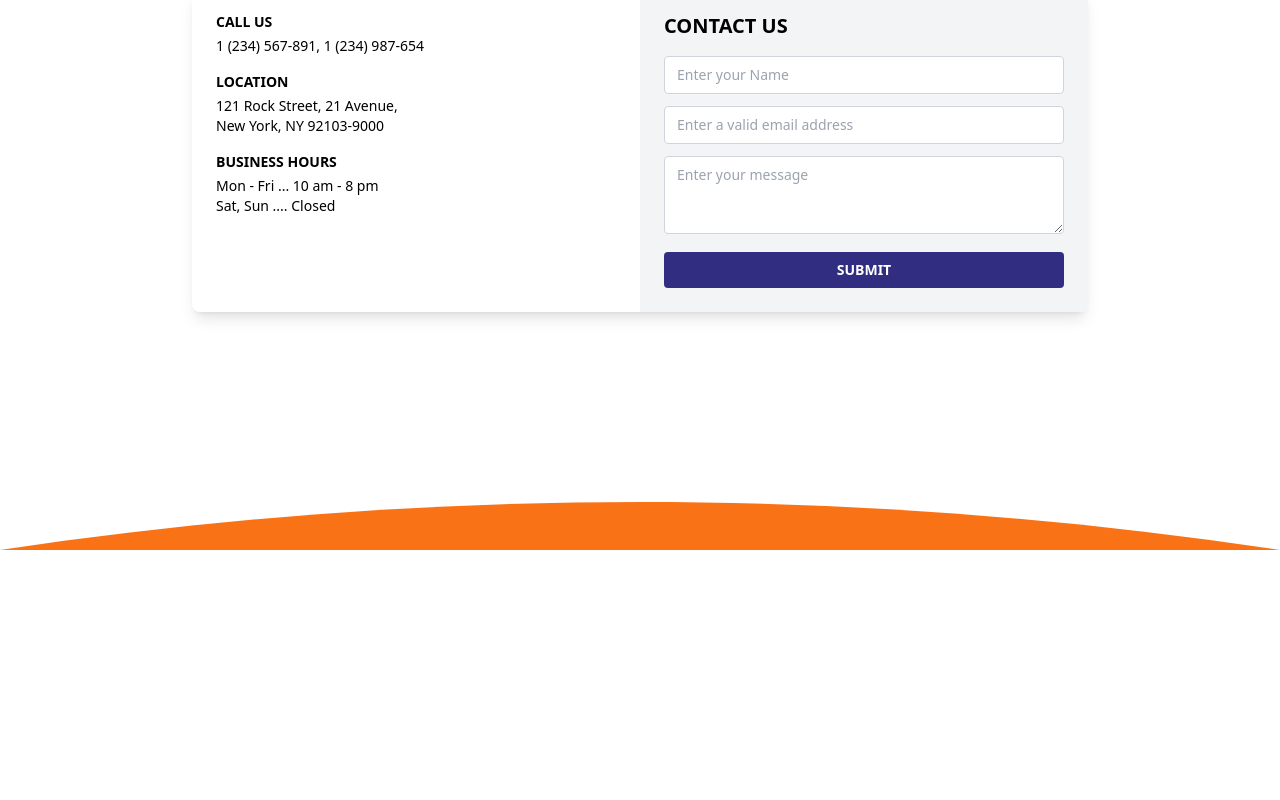
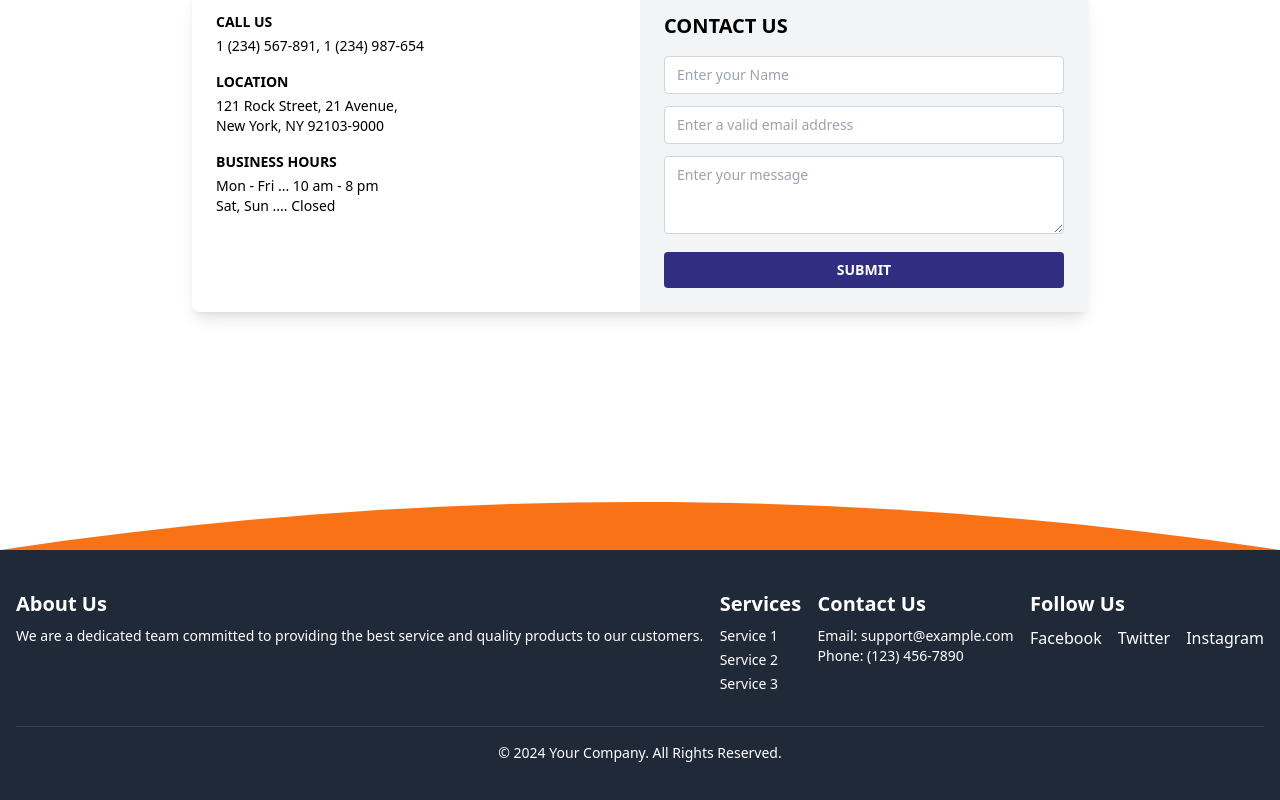
Before and after one commit to 6382737054/Thirukkural_website, a React (Create React App) app: page /contact in a window 1280 px wide. Shown: the part 314-1114 px from the top of the page. Before the commit the page ends 864 px from the top, so only its background shows below. Built offline with nearby package versions, Linux system fonts and the light colour scheme.

Commit message:
Add form and UI improvements

```diff
--- a/src/App.js
+++ b/src/App.js
@@ -11,7 +11,7 @@ import ContactPage from './pages/ContactPage'; // Import the ContactPage compone
 import { LanguageProvider } from './context/LanguageContext';
 import FlipBook from './pages/VersesOfWisdom';
 import VersesSection from './pages/VersesSection';
-
+import Footer from './components/Footer'; // Import the Footer component
 
 function App() {
   return (
@@ -24,9 +24,8 @@ function App() {
             element={
               <div>
                 <HeroSection />
-               <FlipBook/>
-               <VersesSection/>
-
+                <FlipBook />
+                <VersesSection />
               </div>
             }
           />
@@ -37,6 +36,7 @@ function App() {
           <Route path="/contact" element={<ContactPage />} /> {/* Contact Page route */}
           {/* Add other routes here as needed */}
         </Routes>
+        <Footer /> {/* Add the Footer here */}
       </LanguageProvider>
     </Router>
   );
--- /dev/null
+++ b/src/components/Footer.jsx
@@ -0,0 +1,59 @@
+import React from 'react';
+
+const Footer = () => {
+  return (
+    <footer className="bg-gray-800 text-white py-10">
+      <div className="container mx-auto px-4">
+        <div className="flex flex-col md:flex-row justify-between">
+          {/* About Section */}
+          <div className="mb-6 md:mb-0">
+            <h3 className="text-xl font-bold mb-2">About Us</h3>
+            <p className="text-sm">
+              We are a dedicated team committed to providing the best service and quality products to our customers.
+            </p>
+          </div>
+
+          {/* Services Section */}
+          <div className="mb-6 md:mb-0">
+            <h3 className="text-xl font-bold mb-2">Services</h3>
+            <ul className="text-sm space-y-1">
+              <li><a href="/service1" className="hover:underline">Service 1</a></li>
+              <li><a href="/service2" className="hover:underline">Service 2</a></li>
+              <li><a href="/service3" className="hover:underline">Service 3</a></li>
+            </ul>
+          </div>
+
+          {/* Contact Section */}
+          <div className="mb-6 md:mb-0">
+            <h3 className="text-xl font-bold mb-2">Contact Us</h3>
+            <p className="text-sm">Email: support@example.com</p>
+            <p className="text-sm">Phone: (123) 456-7890</p>
+          </div>
+
+          {/* Social Media Section */}
+          <div>
+            <h3 className="text-xl font-bold mb-2">Follow Us</h3>
+            <div className="flex space-x-4">
+              <a href="https://facebook.com" target="_blank" rel="noopener noreferrer" className="hover:underline">
+                Facebook
+              </a>
+              <a href="https://twitter.com" target="_blank" rel="noopener noreferrer" className="hover:underline">
+                Twitter
+              </a>
+              <a href="https://instagram.com" target="_blank" rel="noopener noreferrer" className="hover:underline">
+                Instagram
+              </a>
+            </div>
+          </div>
+        </div>
+
+        {/* Bottom Copyright Section */}
+        <div className="text-center mt-8 border-t border-gray-700 pt-4">
+          <p className="text-sm">&copy; {new Date().getFullYear()} Your Company. All Rights Reserved.</p>
+        </div>
+      </div>
+    </footer>
+  );
+};
+
+export default Footer;
```
